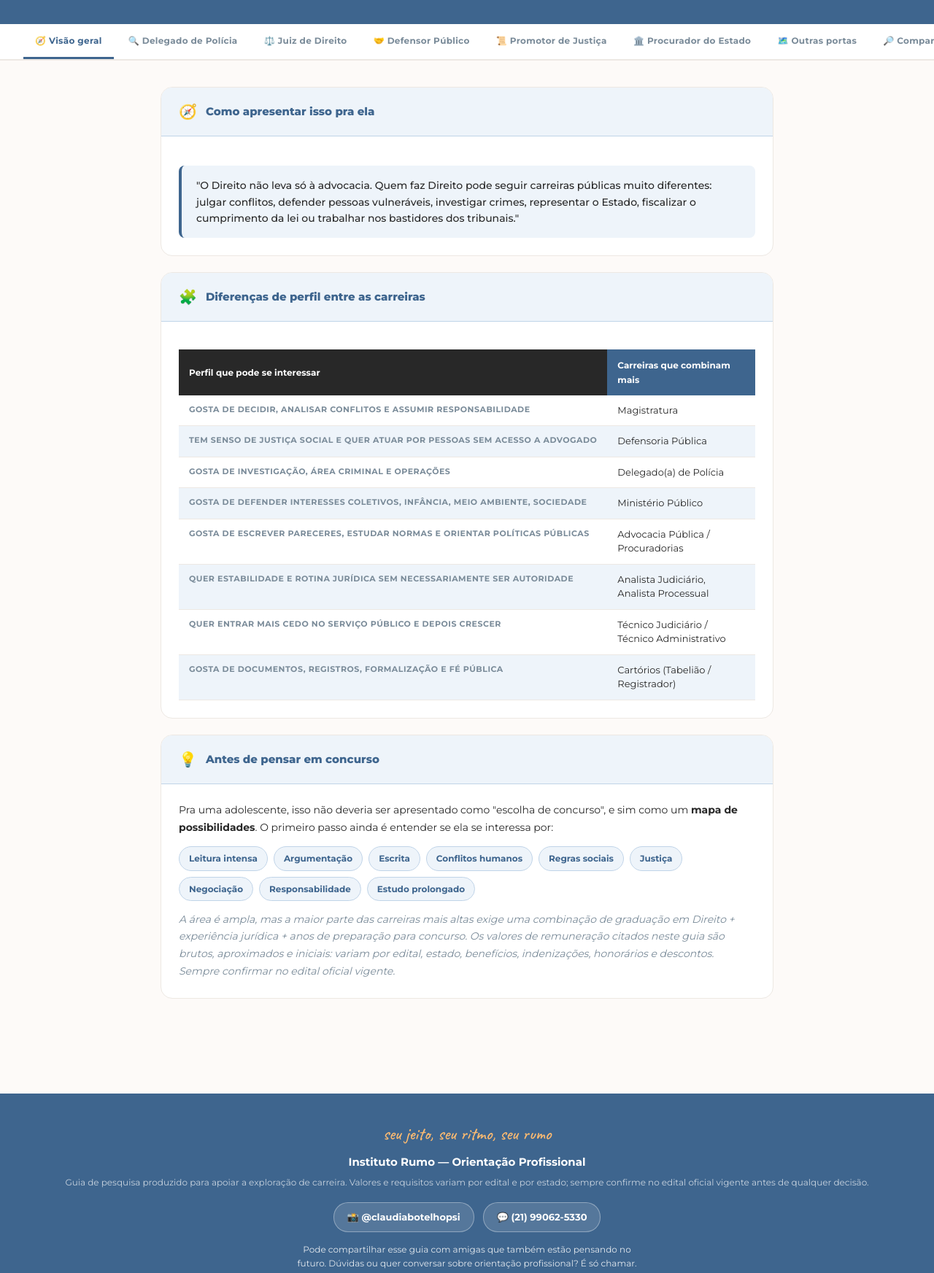
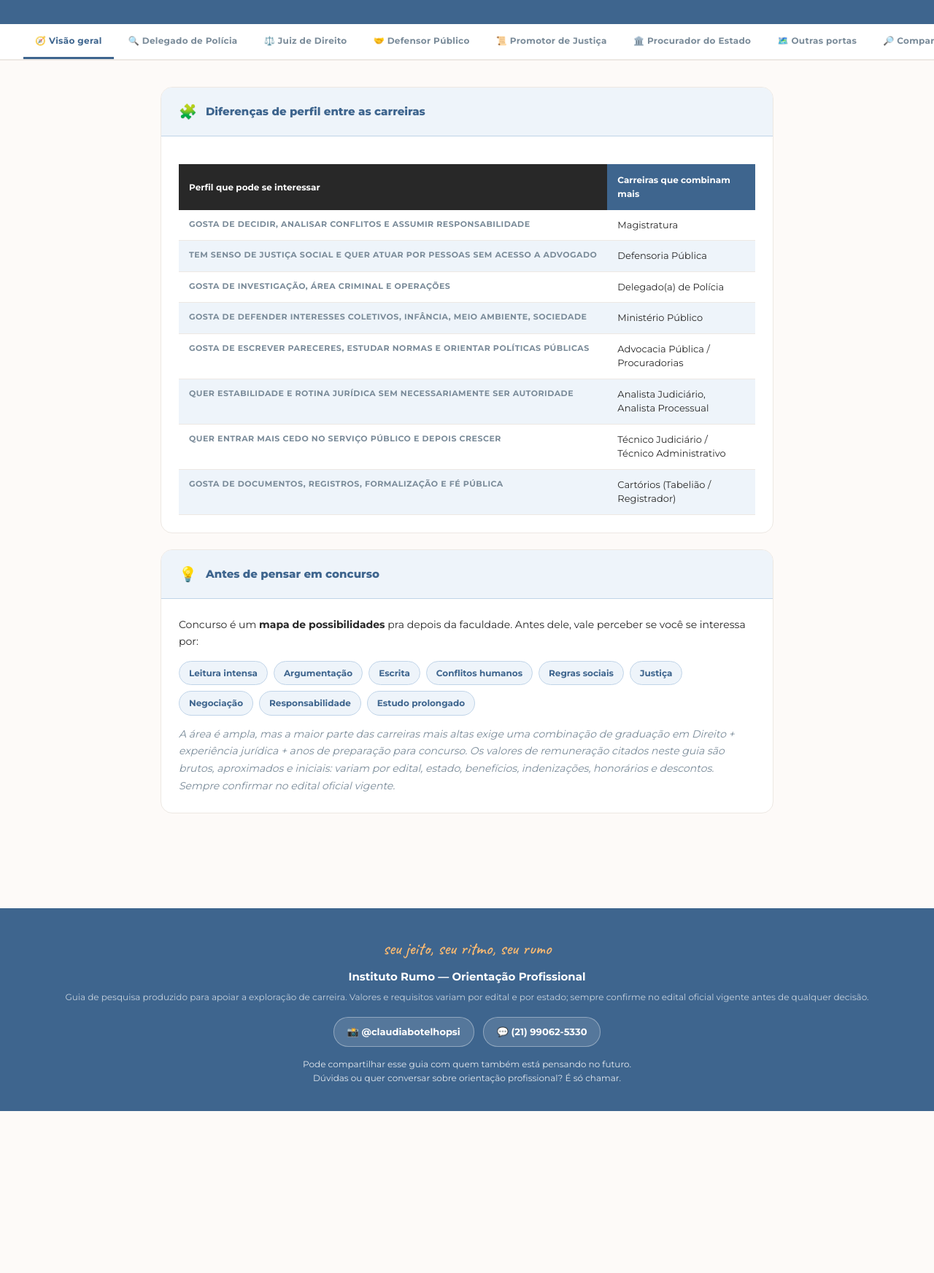
Before and after one commit to faleconosco-cyber/guia-carreiras-rumo, a plain HTML site: page concursos-juridicos/index.html in a window 1280 px wide. Shown: the part 318-2063 px from the top of the page at 73% size. After the commit the page ends 1841 px from the top, so only its background shows below. Drawn offline with Linux system fonts and the light colour scheme.

Commit message:
Guias: remove notas de orientacao e linguagem no feminino
Co-Authored-By: Claude Sonnet 5.5 <noreply@anthropic.com>

```diff
--- a/concursos-juridicos/index.html
+++ b/concursos-juridicos/index.html
@@ -276,15 +276,6 @@
 <div class="panel vg active" id="p-vg">
 
   <div class="sc">
-    <div class="sc-head"><span class="sc-icon">🧭</span><h2>Como apresentar isso pra ela</h2></div>
-    <div class="sc-body">
-      <div class="hbox">
-        "O Direito não leva só à advocacia. Quem faz Direito pode seguir carreiras públicas muito diferentes: julgar conflitos, defender pessoas vulneráveis, investigar crimes, representar o Estado, fiscalizar o cumprimento da lei ou trabalhar nos bastidores dos tribunais."
-      </div>
-    </div>
-  </div>
-
-  <div class="sc">
     <div class="sc-head"><span class="sc-icon">🧩</span><h2>Diferenças de perfil entre as carreiras</h2></div>
     <div class="sc-body">
       <div class="comp-wrap">
@@ -313,7 +304,7 @@
   <div class="sc">
     <div class="sc-head"><span class="sc-icon">💡</span><h2>Antes de pensar em concurso</h2></div>
     <div class="sc-body">
-      <p>Pra uma adolescente, isso não deveria ser apresentado como "escolha de concurso", e sim como um <strong>mapa de possibilidades</strong>. O primeiro passo ainda é entender se ela se interessa por:</p>
+      <p>Concurso é um <strong>mapa de possibilidades</strong> pra depois da faculdade. Antes dele, vale perceber se você se interessa por:</p>
       <div class="tags">
         <span class="tag">Leitura intensa</span>
         <span class="tag">Argumentação</span>
@@ -846,7 +837,7 @@
       <p><strong>O que faz:</strong> atua em cartórios de notas, registro civil, imóveis, protestos, entre outros. Dá fé pública a documentos e atos jurídicos.</p>
       <p style="margin-top:8px;"><strong>Requisitos:</strong> concurso público de provas e títulos, exigido pela própria Constituição para o ingresso na atividade notarial e de registro (art. 236, §3º).</p>
       <div class="hbox" style="margin-top:14px;">
-        <strong>Diferença importante:</strong> não é salário fixo de servidor. A renda vem da delegação da serventia e varia muito conforme o cartório e o movimento local; é melhor apresentar como uma <strong>renda variável ligada a uma delegação pública</strong>, não como um cargo com vencimento mensal fixo.
+        <strong>Diferença importante:</strong> não é salário fixo de servidor. A renda vem da delegação da serventia e varia muito conforme o cartório e o movimento local; trata-se de uma <strong>renda variável ligada a uma delegação pública</strong>, não como um cargo com vencimento mensal fixo.
       </div>
     </div>
   </div>
@@ -985,7 +976,7 @@
     <a href="https://www.instagram.com/claudiabotelhopsi" target="_blank">📸 @claudiabotelhopsi</a>
     <a href="https://wa.me/5521990625330" target="_blank">💬 (21) 99062-5330</a>
   </div>
-  <p class="ft-note">Pode compartilhar esse guia com amigas que também estão pensando no futuro. Dúvidas ou quer conversar sobre orientação profissional? É só chamar.</p>
+  <p class="ft-note">Pode compartilhar esse guia com quem também está pensando no futuro. Dúvidas ou quer conversar sobre orientação profissional? É só chamar.</p>
 </footer>
 
 <script>
```
Also changed, not shown: direito-medicina/index.html (+3 -4 lines), index.html (+1 -1 lines).
